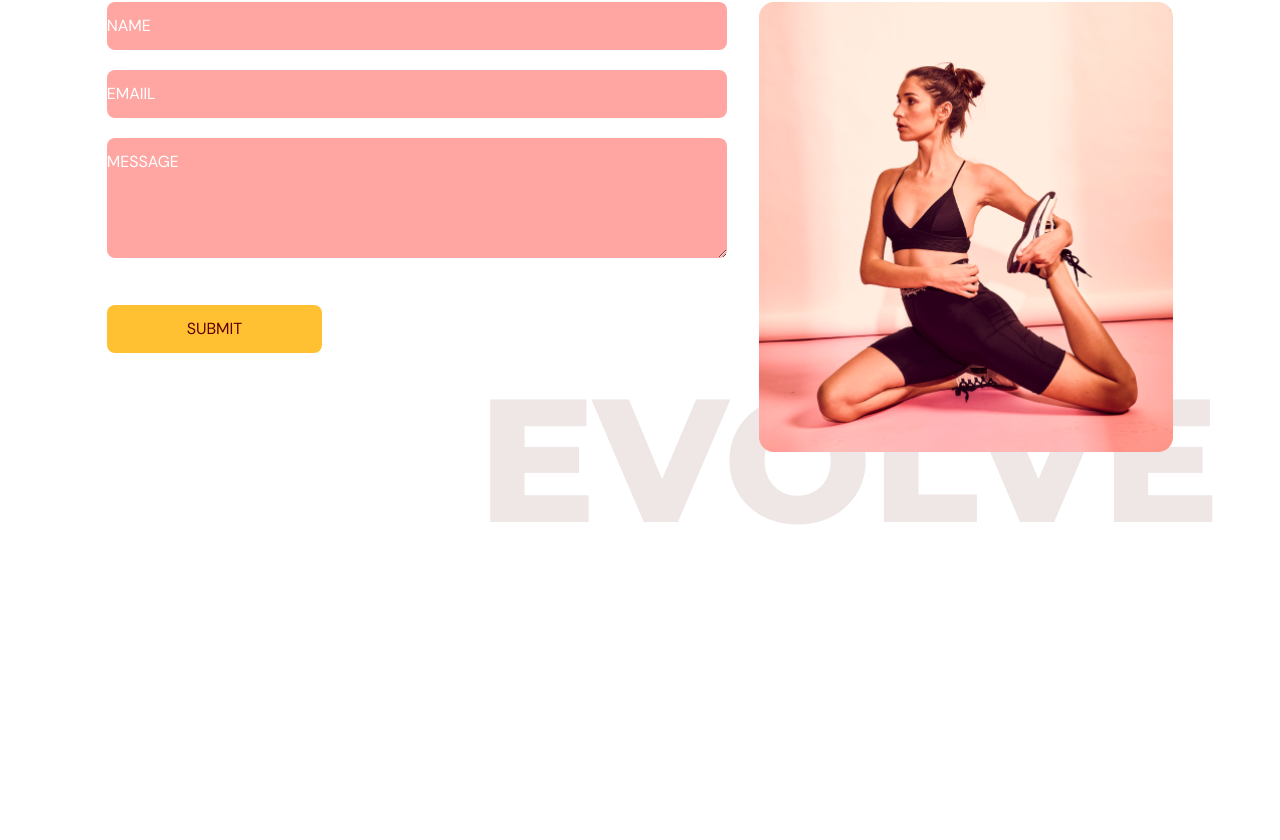
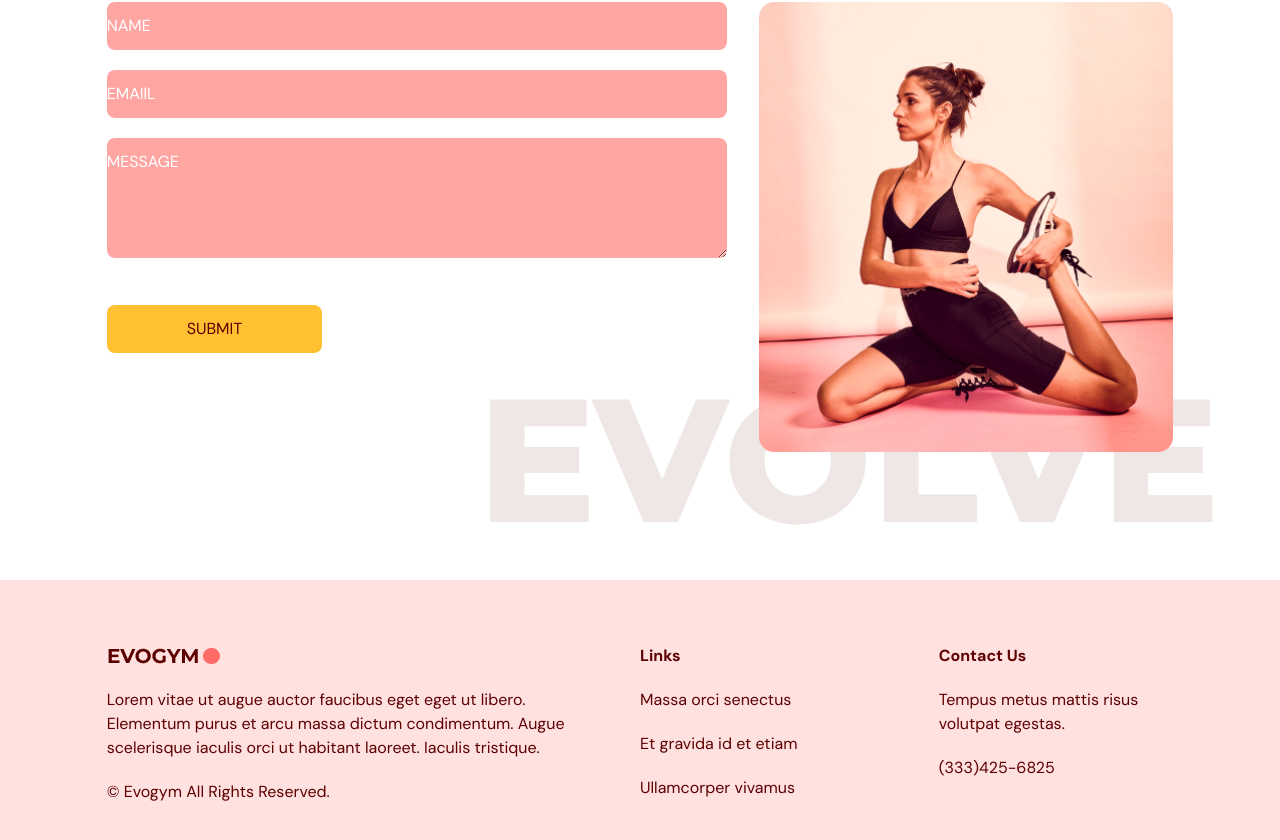
Before and after one commit to arielberardi/gym-landing, a React (Vite) app: page / in a window 1280 px wide. Shown: the part 3252-4092 px from the top of the page. Before the commit the page ends 3832 px from the top, so only its background shows below. Built offline with nearby package versions, Linux system fonts and the light colour scheme.

Commit message:
Implement footer page

```diff
--- a/src/App.tsx
+++ b/src/App.tsx
@@ -3,6 +3,7 @@
 import Benefits from '@/scenes/benefits';
 import OurClasses from '@/scenes/ourClasses';
 import ContactUs from '@/scenes/contactUs';
+import Footer from '@/scenes/footer';
 import { useEffect, useState } from 'react';
 import { SelectedPage } from '@/types/selectedPage';
 
@@ -35,6 +36,7 @@
       <Benefits setSelectedPage={setSelectedPage} />
       <OurClasses setSelectedPage={setSelectedPage} />
       <ContactUs setSelectedPage={setSelectedPage} />
+      <Footer />
     </div>
   );
 }
--- /dev/null
+++ b/src/scenes/footer/index.tsx
@@ -0,0 +1,32 @@
+import Logo from '@/assets/images/Logo.png';
+
+function Footer() {
+  return (
+    <footer className="bg-primary-100 py-16">
+      <div className="justify-content mx-auto w-5/6 gap-16 md:flex">
+        <div className="mt-16 basis-1/2 md:mt-0">
+          <img alt="logo" src={Logo} />
+          <p className="my-5">
+            Lorem vitae ut augue auctor faucibus eget eget ut libero. Elementum purus et arcu massa
+            dictum condimentum. Augue scelerisque iaculis orci ut habitant laoreet. Iaculis
+            tristique.
+          </p>
+          <p>© Evogym All Rights Reserved.</p>
+        </div>
+        <div className="mt-16 basis-1/4 md:mt-0">
+          <h4 className="font-bold">Links</h4>
+          <p className="my-5">Massa orci senectus</p>
+          <p className="my-5">Et gravida id et etiam</p>
+          <p>Ullamcorper vivamus</p>
+        </div>
+        <div className="mt-16 basis-1/4 md:mt-0">
+          <h4 className="font-bold">Contact Us</h4>
+          <p className="my-5">Tempus metus mattis risus volutpat egestas.</p>
+          <p>(333)425-6825</p>
+        </div>
+      </div>
+    </footer>
+  );
+}
+
+export default Footer;
```
